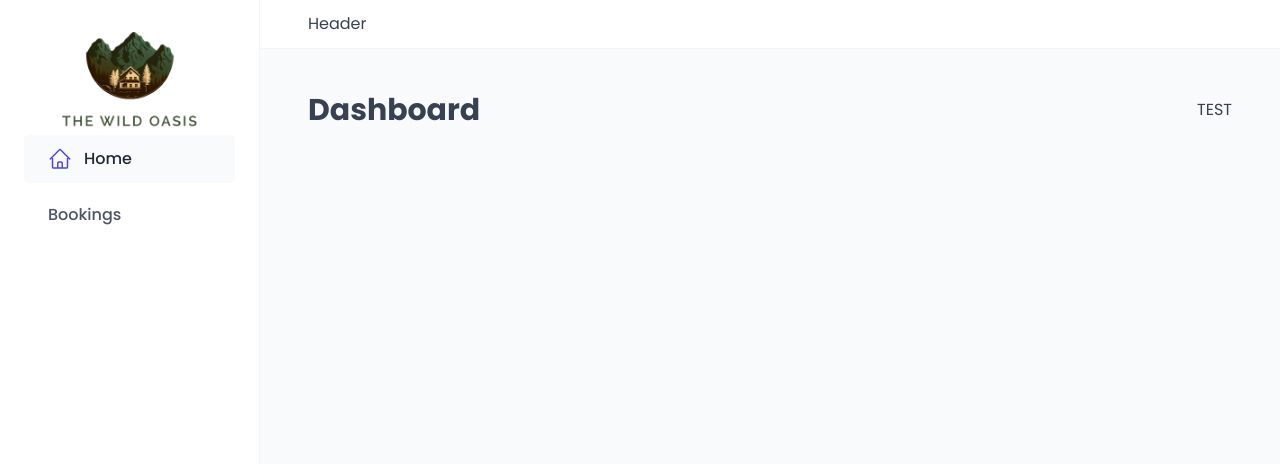
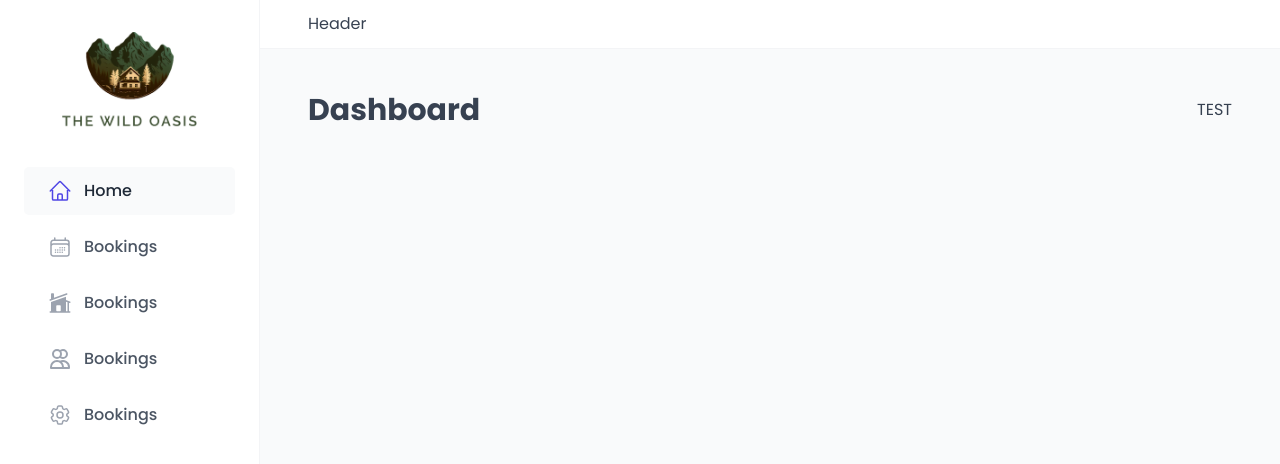
Before and after one commit to filipivanovic/wild-oasis, a React (Vite) app: page /dashboard in a window 1280 px wide. Shown: the top 464 px of the page. Built offline with nearby package versions, Linux system fonts and the light colour scheme; a web font is replaced by a local one.

Commit message:
Update `MainNav` with additional navigation icons and new links; enhance `Sidebar` with improved styling and layout adjustments

```diff
--- a/src/ui/MainNav.jsx
+++ b/src/ui/MainNav.jsx
@@ -1,6 +1,12 @@
 import styled from 'styled-components'
 import { NavLink } from 'react-router-dom'
-import { HiOutlineHome } from 'react-icons/hi2'
+import {
+  HiHomeModern,
+  HiOutlineCalendarDays,
+  HiOutlineCog6Tooth,
+  HiOutlineHome
+} from 'react-icons/hi2'
+import { HiOutlineUsers } from 'react-icons/hi'
 
 const NavList = styled.ul`
   display: flex;
@@ -58,7 +64,28 @@ const MainNav = () => {
           </StyledNavLink>
         </li>
         <li>
-          <StyledNavLink to="/bookings">Bookings</StyledNavLink>
+          <StyledNavLink to="/bookings">
+            <HiOutlineCalendarDays />
+            <span>Bookings</span>
+          </StyledNavLink>
+        </li>
+        <li>
+          <StyledNavLink to="/cabins">
+            <HiHomeModern />
+            <span>Bookings</span>
+          </StyledNavLink>
+        </li>
+        <li>
+          <StyledNavLink to="/users">
+            <HiOutlineUsers />
+            <span>Bookings</span>
+          </StyledNavLink>
+        </li>
+        <li>
+          <StyledNavLink to="/settings">
+            <HiOutlineCog6Tooth />
+            <span>Bookings</span>
+          </StyledNavLink>
         </li>
       </NavList>
     </nav>
--- a/src/ui/Sidebar.jsx
+++ b/src/ui/Sidebar.jsx
@@ -7,6 +7,9 @@ const StyledSidebar = styled.aside`
   padding: 3.2rem 2.4rem;
   border-right: 1px solid var(--color-grey-100);
   grid-row: 1 / -1;
+  display: flex;
+  flex-direction: column;
+  gap: 3.2rem;
 `
 
 const Sidebar = () => {
```
